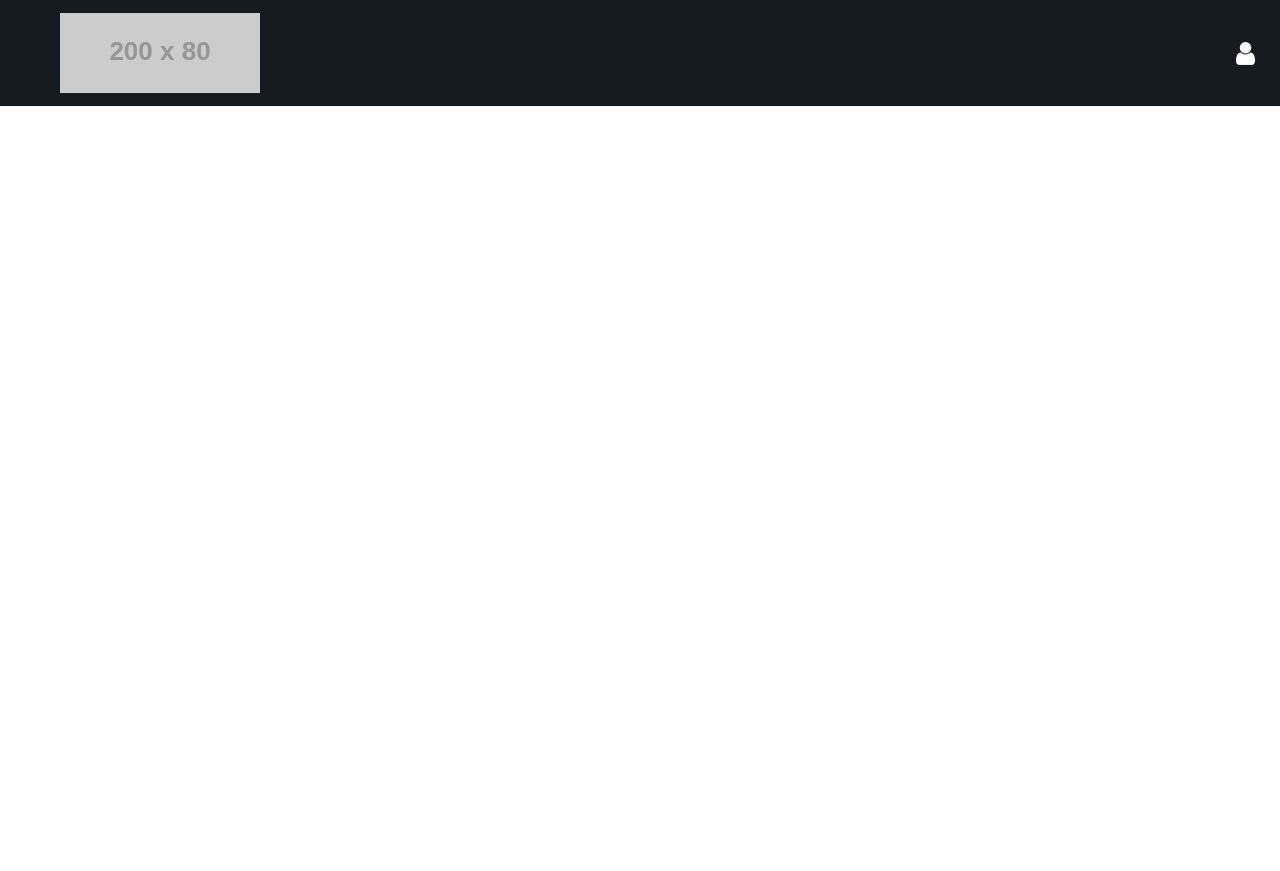
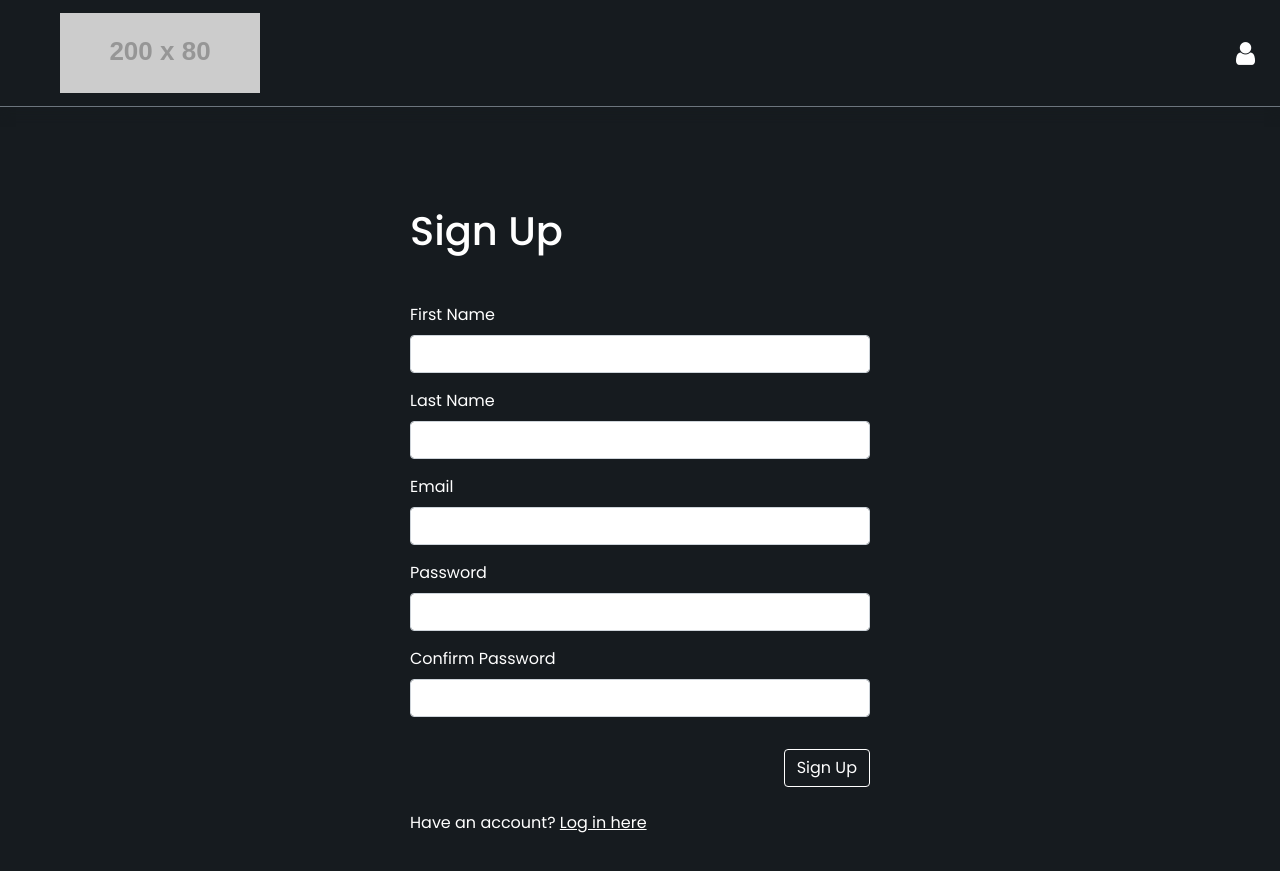
Before and after one commit to GuzmanAriel/select, a React (Create React App) app: page /sign-up in a window 1280 px wide. Before the commit this address had no page. Before the commit the page ends 800 px from the top, so only its background shows below. Built offline with nearby package versions, Linux system fonts and the light colour scheme.

Commit message:
Got log in and sign up forms html and css

```diff
--- a/src/App.js
+++ b/src/App.js
@@ -3,6 +3,7 @@ import Login from './pages/LoginPage';
 import Dashboard from './pages/DashboardPage';
 import {Route, Routes, Navigate} from "react-router-dom";
 import Header from './components/Header';
+import Signup from './pages/SignUpPage';
 
 
 const TOURNAMENT_LIST = [
@@ -62,7 +63,7 @@ function App() {
   const [isLoggedIn, setIsLoggedIn] = useState(false);
   return (
     <div>
-      <header>
+      <header className="border-secondary border-bottom">
         <Header isLoggedIn={isLoggedIn}/>
       </header>
 
@@ -88,6 +89,10 @@ function App() {
           path="/"
           element={<Navigate to={isLoggedIn ? "/dashboard" : "/login"} replace />}
         />
+
+        <Route
+        path="/sign-up"
+        element={<Signup/>}></Route>
       </Routes>
 
     </div>
--- a/src/components/Header.js
+++ b/src/components/Header.js
@@ -39,12 +39,12 @@ const Header = (props) => {
             </div>
 
 
-            <Collapse isOpen={menuOpen} className="navbar-collapse-user" navbar>
+            <Collapse isOpen={menuOpen} className="navbar-collapse-user border border-secondary" navbar>
                 <Nav className='ms-auto' navbar>
                     {!isLoggedIn && (
                         <>
                         <NavItem>
-                            <NavLink className='nav-link' to='/'>
+                            <NavLink className='nav-link' to='/sign-up'>
                                 Sign up
                             </NavLink>
                         </NavItem>
--- a/src/index.css
+++ b/src/index.css
@@ -12,6 +12,7 @@ body {
   font-family: "Poppins", serif;
   -webkit-font-smoothing: antialiased;
   -moz-osx-font-smoothing: grayscale;
+  background:rgb(var(--bs-primary));
 }
 
 code {
@@ -142,11 +143,52 @@ a:hover {
 
 
 .navbar-collapse-user {
-  width: 150px;
+  width: 120px;
   position: absolute;
   right: 0;
   top: 70px;
   background: rgb(var(--bs-primary));
   padding: 20px;
-  border-bottom-left-radius:5px;
+  border-radius:5px;
+  -webkit-box-shadow: -8px 6px 11px 1px rgba(22,27,31,0.37);
+-moz-box-shadow: -8px 6px 11px 1px rgba(22,27,31,0.37);
+box-shadow: -8px 6px 11px 1px rgba(22,27,31,0.37);
 }
+
+.ts-form {
+  max-width:500px;
+  margin-left:auto;
+  margin-right:auto;
+  margin-top: 5rem;
+  padding: 20px;
+}
+
+header {
+  -webkit-box-shadow: -1px 6px 11px 1px rgba(22,27,31,0.37);
+-moz-box-shadow: -1px 6px 11px 1px rgba(22,27,31,0.37);
+box-shadow: -1px 6px 11px 1px rgba(22,27,31,0.37);
+}
+
+.btn-primary{
+  background: rgb(var(--bs-primary));
+  color: #fff;
+  border: 1px solid #fff;
+}
+
+.btn-primary:hover{
+  background: #fff;
+  color: rgb(var(--bs-primary));
+  border: 1px solid rgb(var(--bs-primary))
+}
+
+.ts-form a {
+  color: #fff;
+  text-decoration: underline;
+}
+
+
+
+.ts-form a:hover, .ts-form a:focus, .ts-form a:visited {
+  color: #fff;
+  text-decoration: none;
+}
--- a/src/pages/LoginPage.js
+++ b/src/pages/LoginPage.js
@@ -1,8 +1,47 @@
-const Login = () => {
+
+import {
+    Form,
+    FormGroup,
+    Input,
+    Label,
+    FormText,
+    Button,
+  } from 'reactstrap';
+
+  const Login = () => {
     return (
-        <>
-         Login
-        </>
+        <div className="ts-form">
+            <h1 className="mb-5">Log In</h1>
+            <Form>
+            <FormGroup>
+                <Label for="email">
+                Email
+                </Label>
+                <Input
+                id="email"
+                name="email"
+                type="email"
+                />
+            </FormGroup>
+            <FormGroup className="mt-2">
+                <Label for="password">
+                Password
+                </Label>
+                <Input
+                id="password"
+                name="password"
+                type="password"
+                />
+            </FormGroup>
+
+            <Button className="mt-3 float-end" color="primary">
+                Log In
+            </Button>
+            <div class="clearfix"></div>
+            </Form>
+            <p className="mt-4">Don't have an account? <a href="/sign-up">Sign up here</a> </p>
+        </div>
+
     )
 }
 
--- /dev/null
+++ b/src/pages/SignUpPage.js
@@ -0,0 +1,78 @@
+
+import {
+    Form,
+    FormGroup,
+    Input,
+    Label,
+    FormText,
+    Button,
+  } from 'reactstrap';
+
+  const Signup = () => {
+    return (
+        <div className="ts-form">
+            <h1 className="mb-5">Sign Up</h1>
+            <Form>
+                <FormGroup>
+                    <Label for="firstName">
+                    First Name
+                    </Label>
+                    <Input
+                    id="firstName"
+                    name="firstName"
+                    type="text"
+                    />
+                </FormGroup>
+                <FormGroup>
+                    <Label for="lastName">
+                    Last Name
+                    </Label>
+                    <Input
+                    id="lastName"
+                    name="lasttName"
+                    type="text"
+                    />
+                </FormGroup>
+                <FormGroup>
+                    <Label for="email">
+                    Email
+                    </Label>
+                    <Input
+                    id="email"
+                    name="email"
+                    type="email"
+                    />
+                </FormGroup>
+                <FormGroup className="mt-2">
+                    <Label for="password">
+                    Password
+                    </Label>
+                    <Input
+                    id="password"
+                    name="password"
+                    type="password"
+                    />
+                </FormGroup>
+                <FormGroup>
+                    <Label for="confirmPassword">
+                        Confirm Password
+                    </Label>
+                    <Input
+                    id="confirmPassword"
+                    name="password"
+                    type="password"
+                    />
+                </FormGroup>
+
+                <Button className="mt-3 float-end" color="primary">
+                    Sign Up
+                </Button>
+                <div class="clearfix"></div>
+            </Form>
+            <p className="mt-4">Have an account? <a href="/login">Log in here</a> </p>
+        </div>
+
+    )
+}
+
+export default Signup;
```
